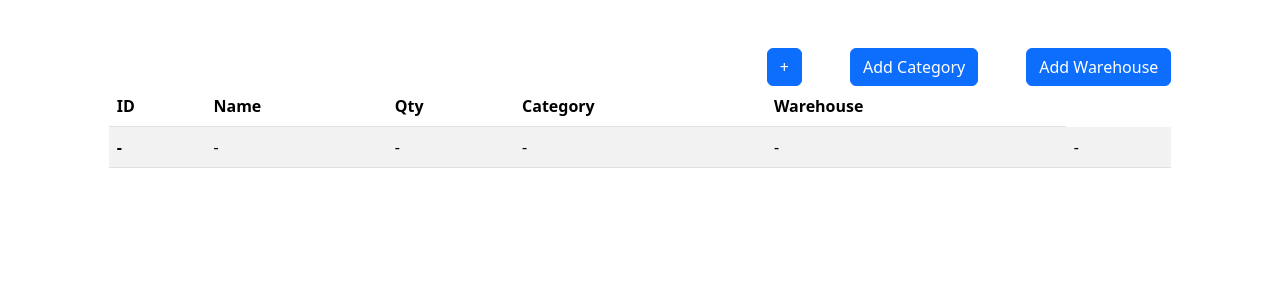
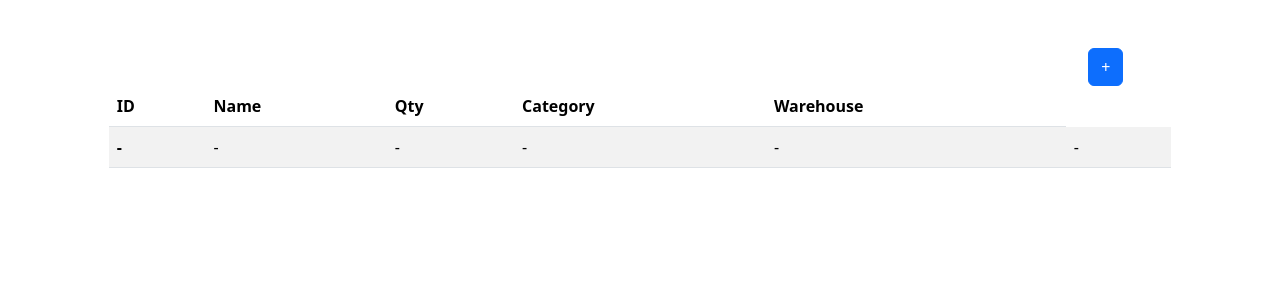
Before and after one commit to recinan/inventeru_project, a Django app: template inventory_management_con/templates/list_item.html in a window 1280 px wide. Shown: the part 56-356 px from the top of the page. Run offline with Django 5.2, Linux system fonts and the light colour scheme; the template is opened without the code that fills it, so the values that code supplies are empty; some libraries are stand-ins or nearby versions.

Commit message:
deleted add category button

```diff
--- a/inventory_management_con/templates/list_item.html
+++ b/inventory_management_con/templates/list_item.html
@@ -5,9 +5,7 @@
 <div class="row">
     <div class="col-md-10 col-11 mx-auto mt-5">
         <div class="d-flex justify-content-end">
-            <a href="{% url "add-item" %}" class="btn btn-primary">+</a>
-            <a href="{% url "add-category" %}" class="btn btn-primary mx-5">Add Category</a>
-            <a href="{% url "add-warehouse" %}" class="btn btn-primary">Add Warehouse</a>
+            <a href="{% url "add-item" %}" class="btn btn-primary mx-5">+</a>
         </div>
         <table class="table table-hover table-striped">
              <thead>
```
